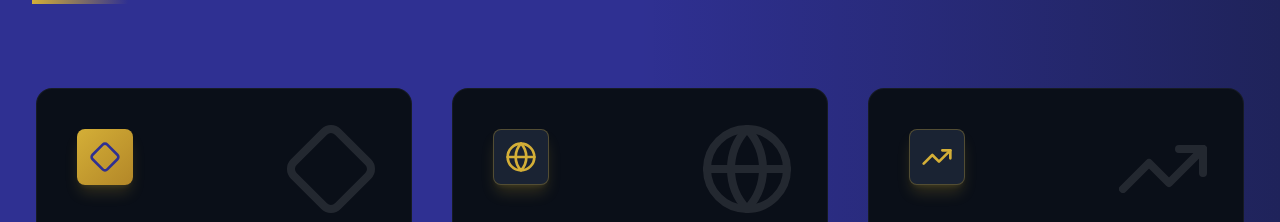
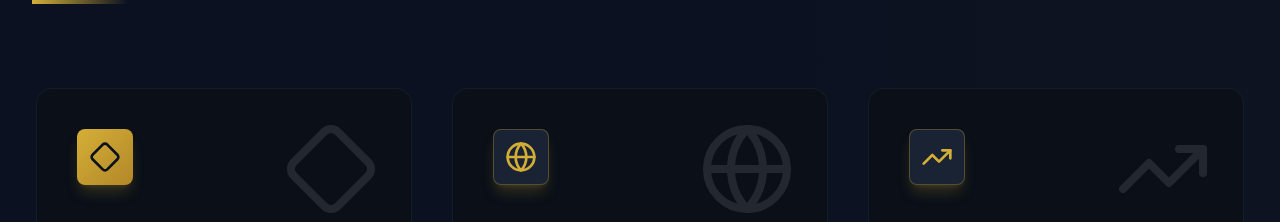
Before and after one commit to aydinnasibli/varancolleges, a Next.js app: page /about in a window 1280 px wide. Shown: the part 1720-1942 px from the top of the page. Built offline with nearby package versions, Linux system fonts and the light colour scheme; a web font is replaced by a local one.

Commit message:
revert: Restore dark blue background color
- Reverted global background color from Royal Blue (#2f3092) back to Dark Blue (#0B1120) per user request.
- Restored HSL values in app/globals.css to 222 47% 9%.

Co-authored-by: aydinnasibli <58357722+aydinnasibli@users.noreply.github.com>

```diff
--- a/app/globals.css
+++ b/app/globals.css
@@ -2,7 +2,7 @@
 @import "shadcn/tailwind.css";
 
 @theme {
-  --color-background-dark: #2f3092;
+  --color-background-dark: #0B1120;
   --color-primary: #152C55;
   --color-accent: #d4af37;
   --color-accent-light: #f4d03f;
@@ -18,13 +18,13 @@
 
 @layer base {
   :root {
-    --background: 239 51% 38%; /* #2f3092 */
+    --background: 222 47% 9%; /* #0B1120 */
     --foreground: 210 40% 98%;
 
-    --card: 239 51% 38%;
+    --card: 222 47% 9%;
     --card-foreground: 210 40% 98%;
 
-    --popover: 239 51% 38%;
+    --popover: 222 47% 9%;
     --popover-foreground: 210 40% 98%;
 
     --primary: 218 60% 21%; /* #152C55 */
@@ -49,13 +49,13 @@
 
   /* Force dark mode behavior by default */
   .dark {
-    --background: 239 51% 38%;
+    --background: 222 47% 9%;
     --foreground: 210 40% 98%;
 
-    --card: 239 51% 38%;
+    --card: 222 47% 9%;
     --card-foreground: 210 40% 98%;
 
-    --popover: 239 51% 38%;
+    --popover: 222 47% 9%;
     --popover-foreground: 210 40% 98%;
 
     --primary: 218 60% 21%;
```
Also changed, not shown: 1 other file (tests, documents, lock files or other folders).
